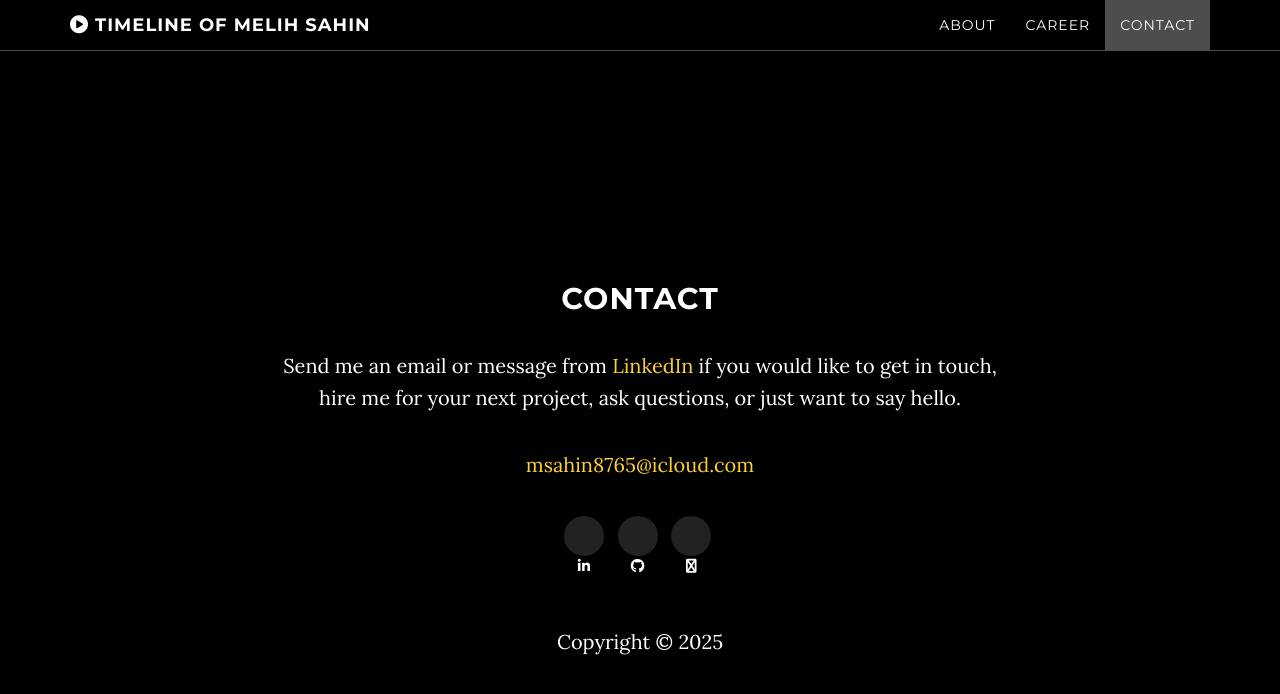
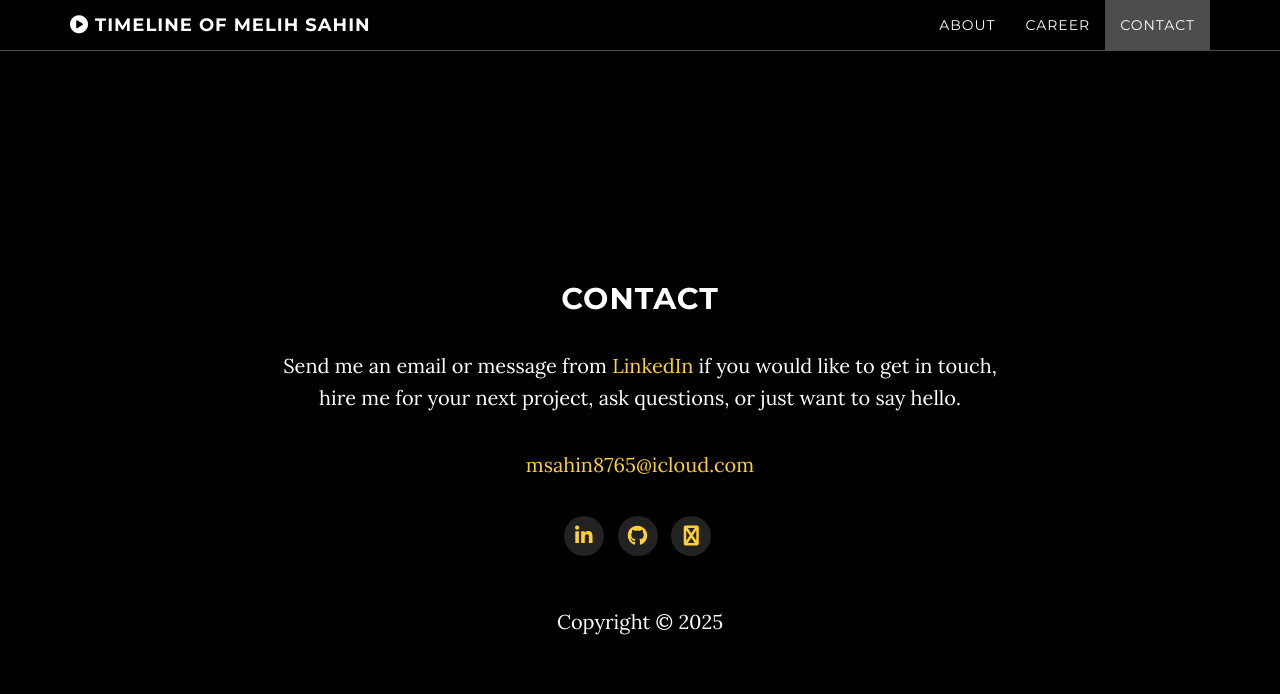
Before and after one commit to MelihMSahin/MelihMSahin.github.io, a Jekyll site: the page built from index.html, in a window 1280 px wide and 900 px high, scrolled down 4193 px. Shown: the top 694 px of the window. Built offline with Jekyll 4.4.1, drawn with Linux system fonts in a browser that asks for light colours; nearby versions of some CDN libraries.

Commit message:
step back

```diff
--- a/_layouts/default.html
+++ b/_layouts/default.html
@@ -31,11 +31,7 @@
                 {% endif %}
                 <ul class="list-inline social-buttons">
                     {% for network in page.social %}
-                    <li>
-                      <a href="{{ network.url }}" target="_blank" rel="noopener"></a>
-                        <i class="{% if fa_brand_icons contains network.title %}fab{% else %}fa{% endif %} fa-{{ network.title }}"></i>
-                      </a>
-                    </li>
+                    <li><a href="{{ network.url }}"><i class="fa fa-{{ network.title }} fa-fw"></i></a></li>
                     {% endfor %}
                 </ul>
               </div>
```
